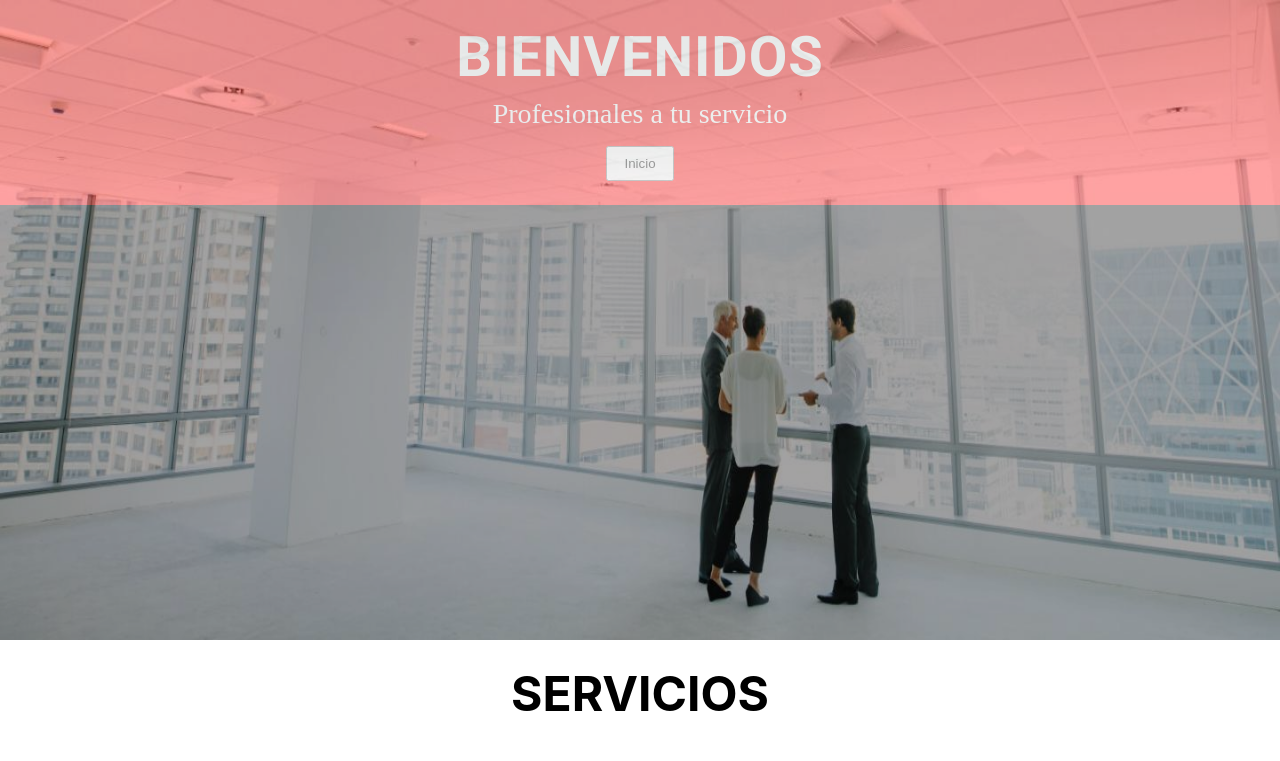
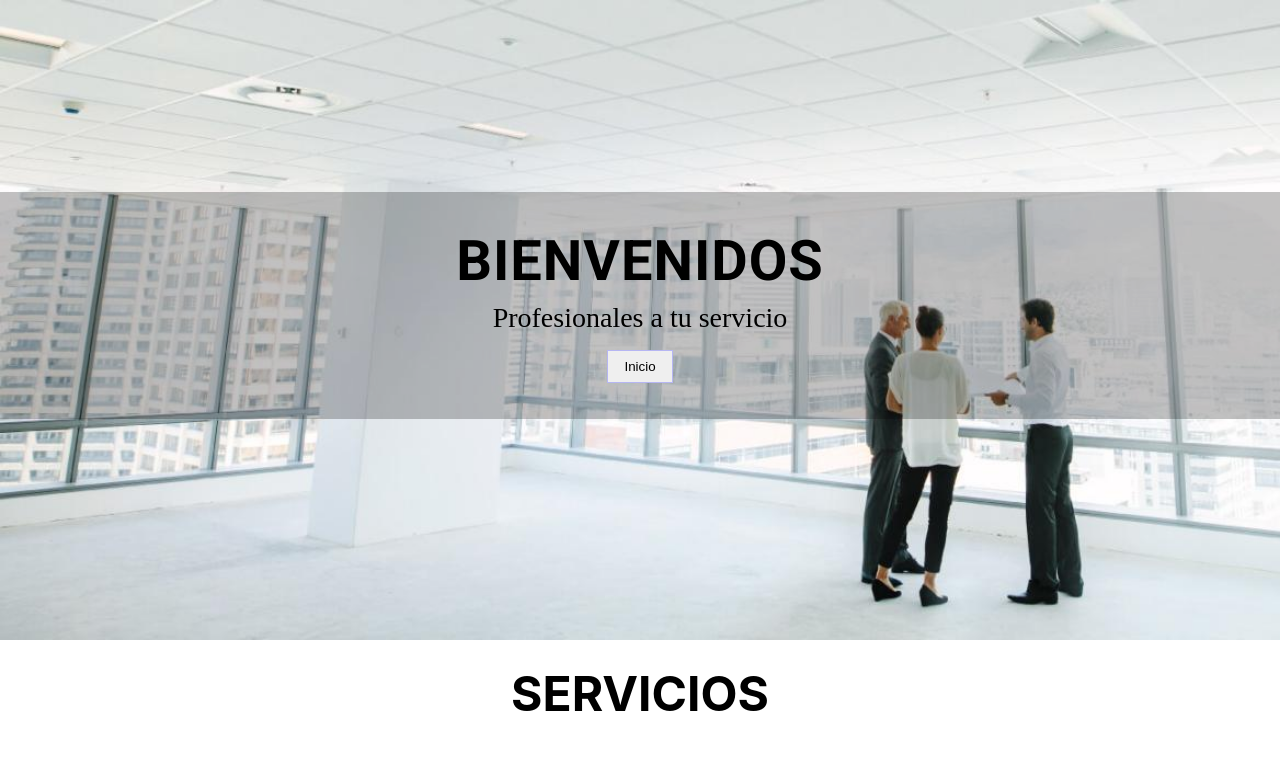
Before and after one commit to christianTordoya03/consultoria-web, a React (Create React App) app: page / in a window 1280 px wide. Shown: the top 761 px of the page. Built offline with nearby package versions, Linux system fonts and the light colour scheme; a web font is replaced by a local one.

Commit message:
Update styles in welcome

```diff
--- a/src/components/card/TypeOfLetter.css
+++ b/src/components/card/TypeOfLetter.css
@@ -6,3 +6,12 @@
     margin: 0;
     padding: 0;
 }
+
+.boxImage {
+    background-image: url('../../images/background.jpg');
+    background-repeat: no-repeat;
+    background-size: cover;
+    width: 100%;
+    height: 100%;
+    /* background: rgba(0, 0, 0, 0.24); */
+}
--- a/src/components/welcome/Welcome.js
+++ b/src/components/welcome/Welcome.js
@@ -1,6 +1,12 @@
 import React from 'react';
-import Background from '../../images/background.jpg';
-import { BodyWelcomeStyles, BoxImageStyles, WelcomeStyles, InformationWelcomeStyles } from './WelcomeStyles';
+// import Background from '../../images/background.jpg';
+import {
+    BodyWelcomeStyles,
+    // BoxImageStyles,
+    WelcomeStyles,
+    InformationWelcomeStyles
+} from './WelcomeStyles';
+import '../card/TypeOfLetter.css';
 
 const Welcome = () => {
     return (
@@ -12,9 +18,10 @@ const Welcome = () => {
                     <button>inicio</button>
                 </InformationWelcomeStyles>
             </BodyWelcomeStyles>
-            <BoxImageStyles>
+            {/* <BoxImageStyles>
                 <img src={Background} alt="office"/>
-            </BoxImageStyles>
+            </BoxImageStyles> */}
+            <div className="boxImage"></div>
         </WelcomeStyles>
     )
 }
--- a/src/components/welcome/WelcomeStyles.js
+++ b/src/components/welcome/WelcomeStyles.js
@@ -4,25 +4,26 @@ import '../card/TypeOfLetter.css';
 export const WelcomeStyles = styled.div`
     width: 100%;
     height: 640px;
-    background: black;
+    background: rgba(0, 0, 0, 0.24);
 `;
 
-export const BoxImageStyles = styled.div`
-    width: 100%;
-    height: 100%;
-    opacity: 0.64;
-    img {
-        box-sizing: border-box;
-        width: 100%;
-        height: 100%;
-    }
-    `;
+// export const BoxImageStyles = styled.div`
+//     width: 100%;
+//     height: 100%;
+//     opacity: 0.64;
+//     img {
+//         box-sizing: border-box;
+//         width: 100%;
+//         height: 100%;
+//     }
+// `;
 
 export const BodyWelcomeStyles = styled.div`
     width: 100%;
     color: white;
-    background: red;
     position: absolute;
+    background: rgba(0, 0, 0, 0.24);
+    top: 24%;
 `;
 
 export const InformationWelcomeStyles = styled.div`
@@ -31,7 +32,7 @@ export const InformationWelcomeStyles = styled.div`
     flex-direction: column;
     justify-content: center;
     align-items: center;
-    margin: 24px 0;
+    margin: 36px 0;
 
     h1 {
         font-family: 'Roboto';
@@ -41,6 +42,7 @@ export const InformationWelcomeStyles = styled.div`
         font-style: normal;
         letter-spacing: 1px;
         margin: 0 0 8px 0;
+        color: black;
     }
 
     h3 {
@@ -49,15 +51,20 @@ export const InformationWelcomeStyles = styled.div`
         font-size: 28px;
         font-style: normal;
         margin: 0 0 16px 0;
+        color: black;
     }
 
     button {
         cursor: pointer;
         padding: 8px 16px;
         text-transform: capitalize;
+        border: rgba(0, 0, 255, 0.24) solid 1px;
 
         &:hover {
-            background: red;
+            background: white;
+            outline: none;
+            border: rgba(0, 0, 255, 0.24) solid 1px;
+            color: black;
         }
     }
 `;
```
